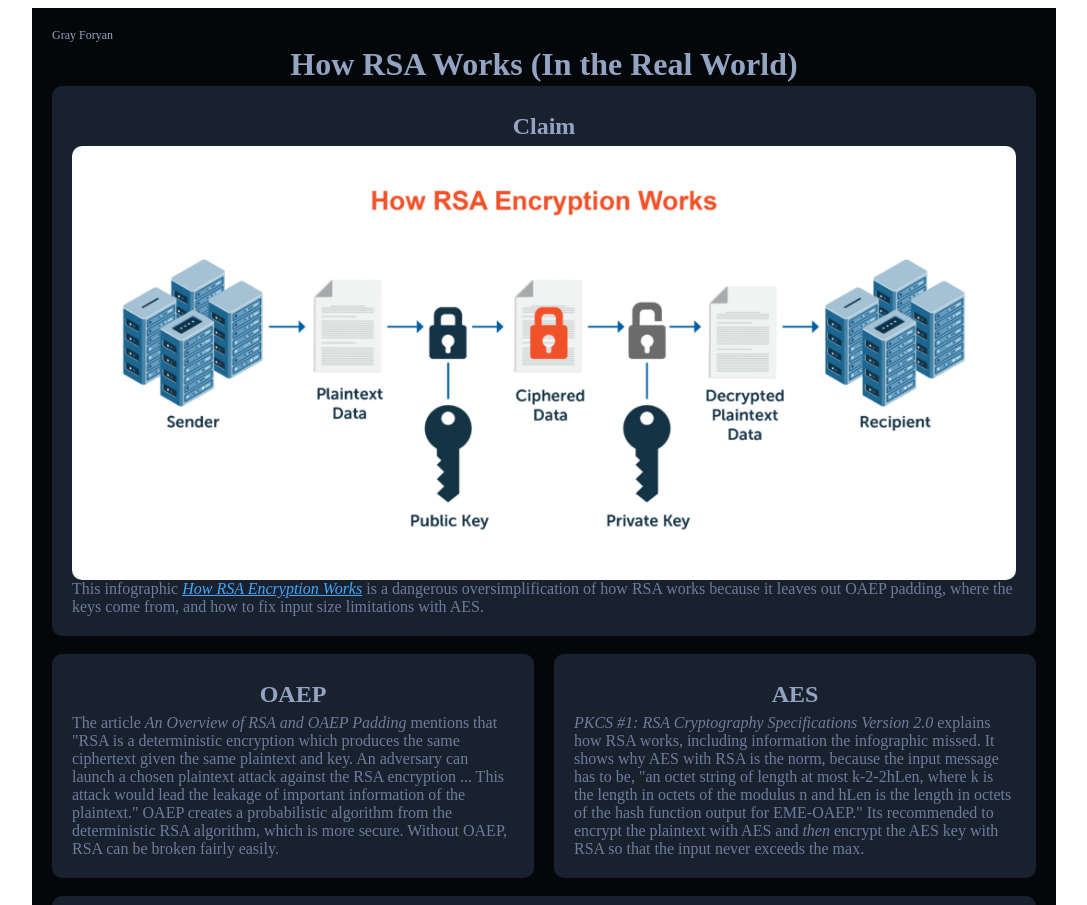
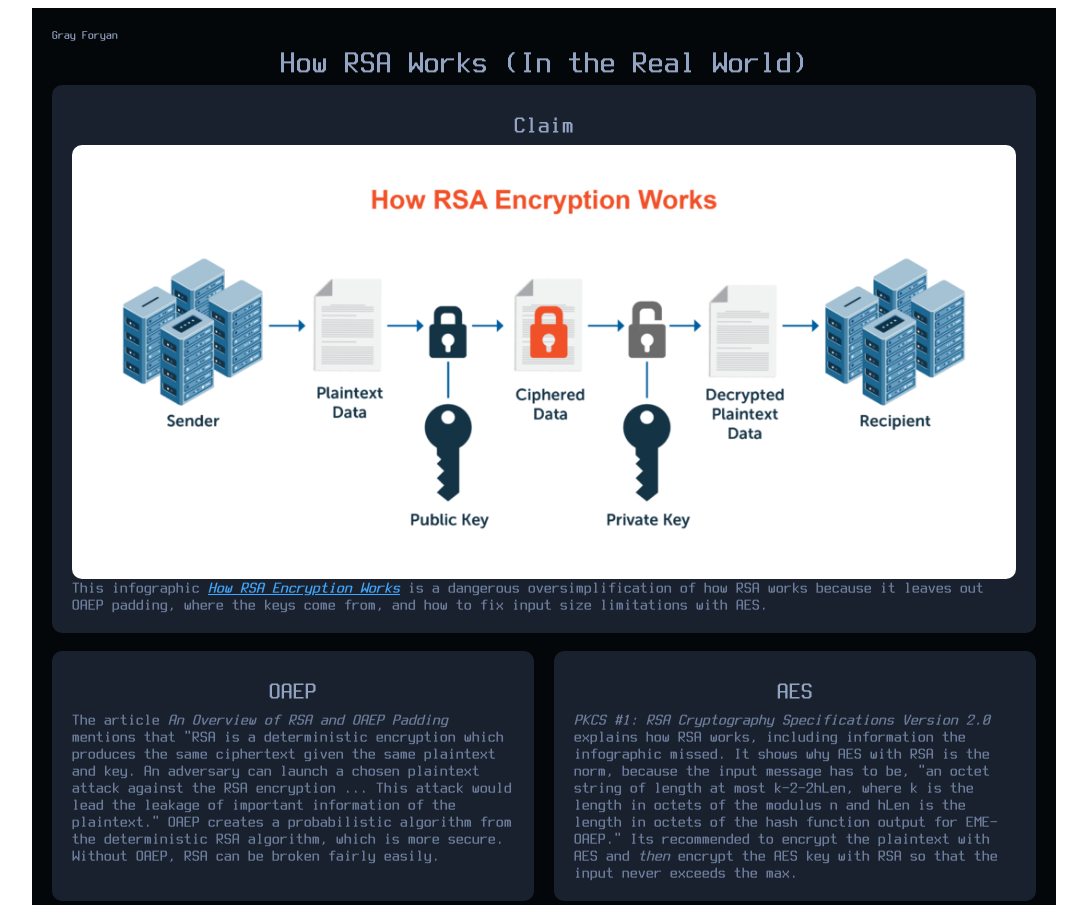
Before and after one commit to deleteLater2/deleteLater2.github.io, a plain HTML site: page index.html in a window 1280 px wide. Shown: the top 905 px of the page, without its empty margins (96-1183 px from the left). Drawn offline with Linux system fonts and the light colour scheme.

Commit message:
Update index.html

```diff
--- a/index.html
+++ b/index.html
@@ -1,7 +1,7 @@
 <style>
 @font-face {
     font-family: "Terminess Nerd Font";
-    src: "fonts/TerminessNF-Bold.woff2" format("woff2"), "fonts/TerminessNF-Bold.woff" format("woff");
+    src: url("fonts/TerminessNF-Bold.woff2") format("woff2"), url("fonts/TerminessNF-Bold.woff") format("woff");
     font-weight: bold;
     font-style: normal;
     font-display: swap;
```
